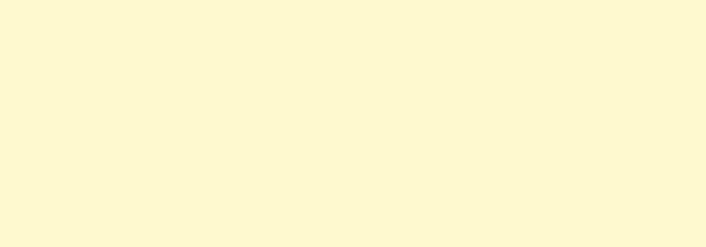
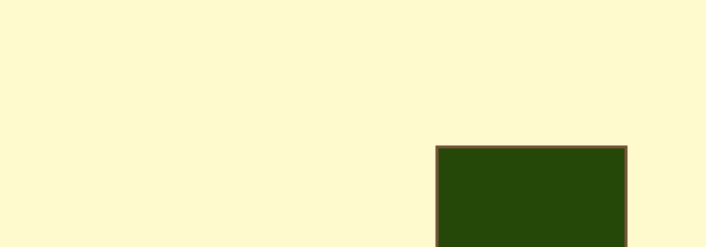
Before and after one commit to jamilfaisal/Connectogram.js, a website: page pub/welcome/welcome.html in a window 1280 px wide. Shown: the top 247 px of the page, without its empty margins (308-1014 px from the left). Drawn offline with nearby package versions, Linux system fonts and the light colour scheme; files that its build step writes are made by us from their sources.

Commit message:
Welcome Page fun functions done

```diff
--- a/pub/js/welcome.js
+++ b/pub/js/welcome.js
@@ -0,0 +1,71 @@
+
+function getRandomInteger(min, max) {
+    return Math.floor(Math.random() * (max - min)) + min
+}
+
+function generateRect(cg) {
+    const name = "blobRect" + cg.blobs.length;
+    const height = getRandomInteger(25, 200)
+    const width = getRandomInteger(25, 200)
+    const x = getRandomInteger(25, 1366);
+    const y = getRandomInteger(25, 600);
+    const color = '#'+Math.floor(Math.random()*16777215).toString(16).padStart(6, '0');
+    const bordercolor = '#'+Math.floor(Math.random()*16777215).toString(16).padStart(6, '0');
+    cg.addBlob(name, "rectangle", {height: height, width: width}, x, y, color, bordercolor).toggleDraggable()
+}
+
+function generateCircle(cg) {
+    const name = "blobCirc" + cg.blobs.length;
+    const radius = getRandomInteger(10, 100)
+    const x = getRandomInteger(25, 1366);
+    const y = getRandomInteger(25, 600);
+    const color = '#'+Math.floor(Math.random()*16777215).toString(16).padStart(6, '0');
+    const bordercolor = '#'+Math.floor(Math.random()*16777215).toString(16).padStart(6, '0');
+    cg.addBlob(name, "circle", {radius: radius}, x, y, color, bordercolor).toggleDraggable()
+}
+
+function generateEllip(cg) {
+    const name = "blobEllip" + cg.blobs.length;
+    const radiusx = getRandomInteger(10, 125)
+    const radiusy = getRandomInteger(10, 125)
+    const x = getRandomInteger(25, 1366);
+    const y = getRandomInteger(25, 600);
+    const color = '#'+Math.floor(Math.random()*16777215).toString(16).padStart(6, '0');
+    const bordercolor = '#'+Math.floor(Math.random()*16777215).toString(16).padStart(6, '0');
+    cg.addBlob(name, "ellipse", {radiusx: radiusx, radiusy: radiusy}, x, y, color, bordercolor).toggleDraggable()
+}
+
+function connectRand(cg) {
+    const blob1 = cg.blobs[getRandomInteger(0, cg.blobs.length)]
+    const blob2 = cg.blobs[getRandomInteger(0, cg.blobs.length)]
+    const types = ["default", "dotted", "dashed"]
+    const typeChoice = types[getRandomInteger(0, 4)]
+    const color = '#'+Math.floor(Math.random()*16777215).toString(16).padStart(6, '0');
+    const strokeWidth = getRandomInteger(1, 6)
+    cg.connect(blob1, blob2, typeChoice, color, strokeWidth)
+}
+
+function generateRandBlob(cg) {
+
+    if (cg.blobs.length % 3 === 0) {
+        connectRand(cg)
+    }
+
+    const choice = getRandomInteger(1, 4);
+    if (choice === 1) {
+        generateRect(cg)
+    }
+    else if (choice === 2) {
+        generateCircle(cg)
+    }
+    else if (choice === 3) {
+        generateEllip(cg)
+    }
+}
+
+const after_html = document.querySelector(".svg_rand")
+const cg = new Connectogram(after_html, "main_diagram")
+
+const interval = setInterval(function() {
+    generateRandBlob(cg);
+  }, 3000);
--- a/pub/welcome/styles.css
+++ b/pub/welcome/styles.css
@@ -1,8 +1,21 @@
+html {
+    width: 100vw;
+    height: 100vh;
+    padding: 0px;
+    margin: 0px;
+    overflow-x: hidden;
+}
 body {
+    margin: 0;
+    padding: 0;
+    width: 100%;
+    height: auto;
+    min-height: 100%;
     font-family: Helvetica, Arial, sans-serif;
     background-color: lemonchiffon;
 }
 .title_div {
+    z-index: 1;
     position: absolute;
     top: 50%;
     left: 50%;
@@ -13,6 +26,11 @@ body {
     padding: 15px;
     padding-bottom: 15px;
     text-align: center;
+    -moz-user-select: -moz-none;
+    -khtml-user-select: none;
+    -webkit-user-select: none;
+    -o-user-select: none;
+    user-select: none;
 }
 
 #main_title {
@@ -32,3 +50,15 @@ body {
     text-decoration: none;
     position: relative;
 }
+
+.svg_rand {
+    position: relative;
+    width: 100vw;
+    height: 100vh;
+}
+
+.cgram-main_diagram {
+    position: absolute;
+    width: 100vw;
+    height: 100vh;
+}
--- a/pub/welcome/welcome.html
+++ b/pub/welcome/welcome.html
@@ -9,8 +9,10 @@
 		<script defer type="text/javascript" src='../js/welcome.js'></script>
 	</head>
 	<body>
+        <div class="svg_rand">
 
-        <div class="title_div">
+        </div>
+        <div class="title_div" unselectable="on">
             <h1 id="main_title">Connectogram.js</h1>
             <h4 id="subtitle">A Simple Front-end Javascript library for connecting data</h4>
             <div class="div_links">
```
